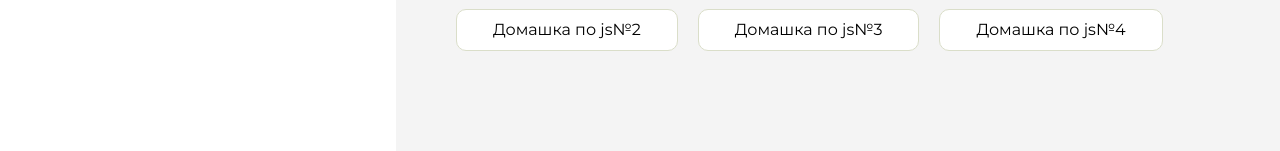
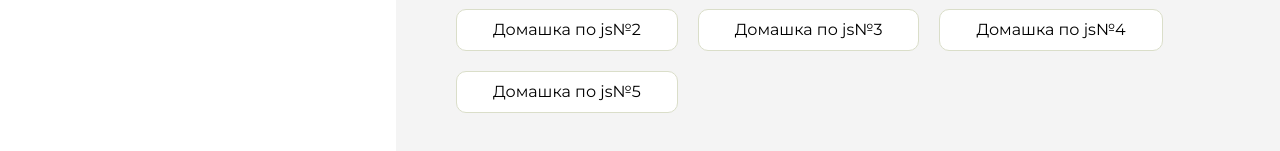
Before and after one commit to GalsanSanzhiev/homework, a plain HTML site: page index.html in a window 1280 px wide. Shown: the part 477-628 px from the top of the page. Drawn offline with Linux system fonts and the light colour scheme.

Commit message:
Update index.html

```diff
--- a/index.html
+++ b/index.html
@@ -152,6 +152,9 @@
                      <li class="content__list-item">
                         <a href="JavaScript(homework3)/index.html">Домашка по js№4</a>
                     </li>
+                     <li class="content__list-item">
+                        <a href="JavaScript(homework4)/index.html">Домашка по js№5</a>
+                    </li>
                 </ul>
             </div>
             <div class="content__block hidden" id="diplomBlock">
```
